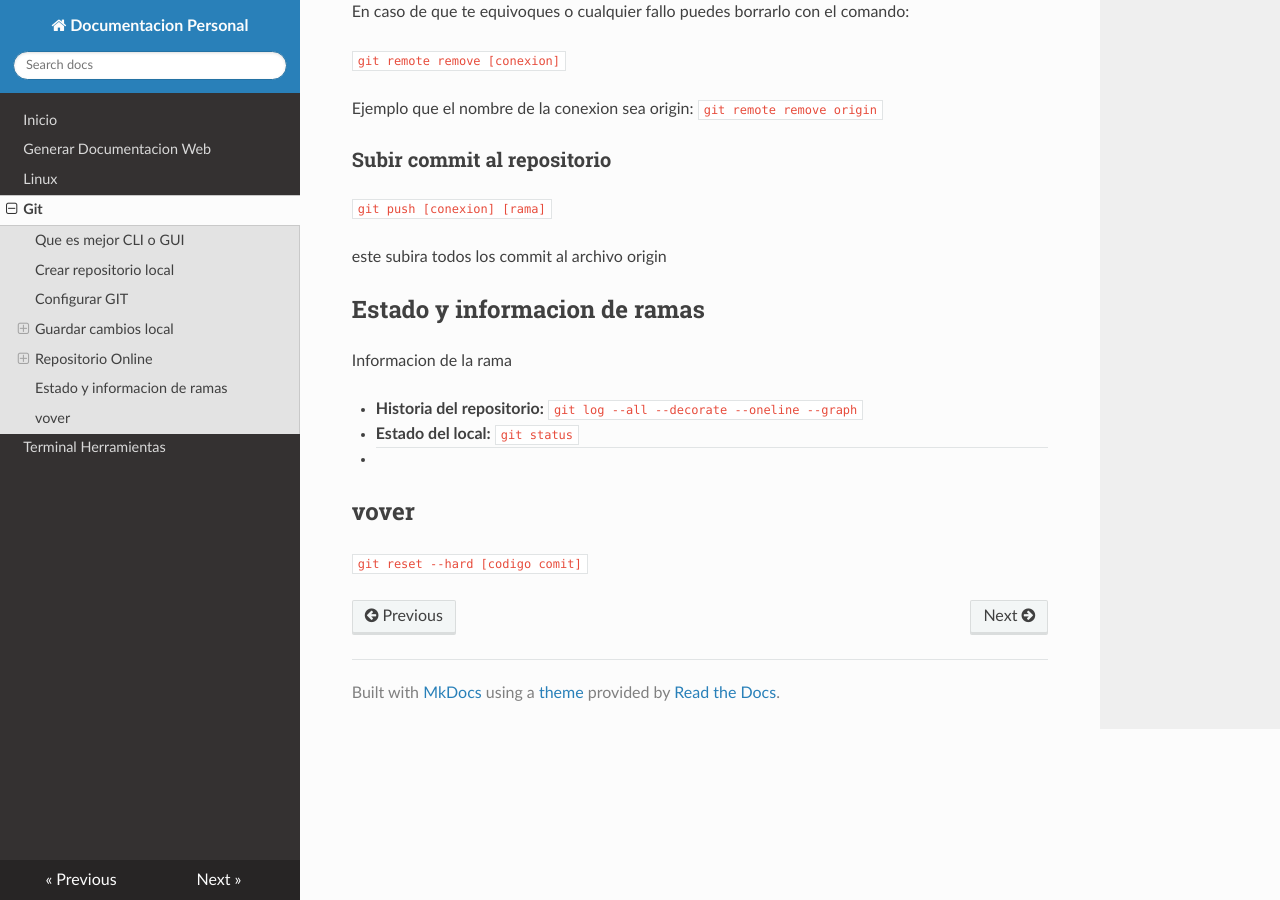
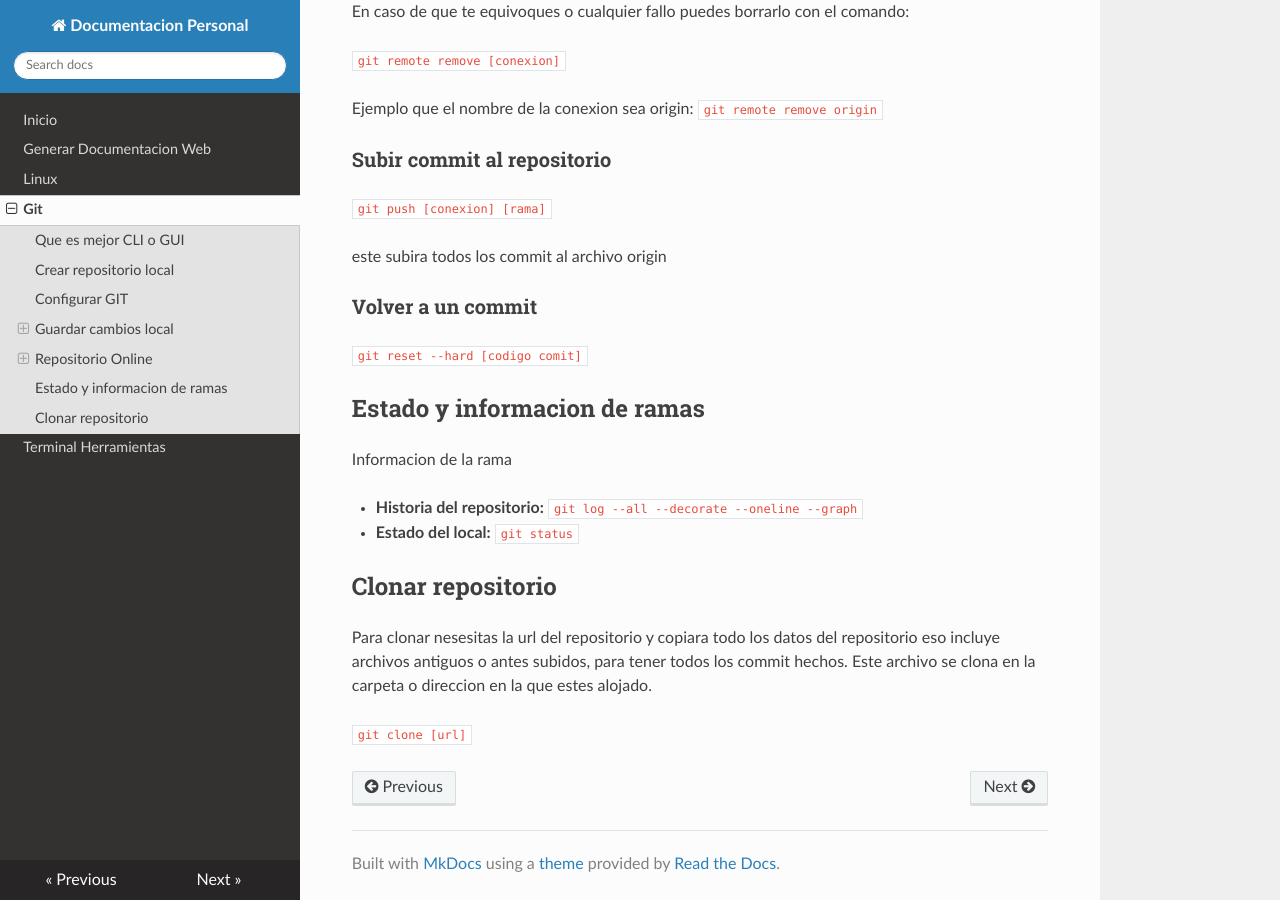
Before and after one commit to KiroKHS/DocInfo, an MkDocs documentation site: the page built from docs/git.md, in a window 1280 px wide and 900 px high, scrolled down 1869 px. Built offline with MkDocs 1.6.1, drawn with Linux system fonts in a browser that asks for light colours; nearby versions of some CDN libraries.

Commit message:
mas informacion

```diff
--- a/docs/git.md
+++ b/docs/git.md
@@ -78,13 +78,19 @@ Ejemplo que el nombre de la conexion sea origin: `git remote remove origin`
 `git push [conexion] [rama]`
 
 este subira todos los commit al archivo origin
+
+### Volver a un commit
+`git reset --hard [codigo comit]`
+
 ## Estado y informacion de ramas
 
 Informacion de la rama
 
 - **Historia del repositorio:** `git log --all --decorate --oneline --graph`
 - **Estado del local:** `git status`
-- ****
 
-## vover
-`git reset --hard [codigo comit]`
+## Clonar repositorio
+
+Para clonar nesesitas la url del repositorio y copiara todo los datos del repositorio eso incluye archivos antiguos o antes subidos, para tener todos los commit hechos. Este archivo se clona en la carpeta o direccion en la que estes alojado.
+
+`git clone [url]`
```
Also changed, not shown: docs/Heramientas.md (line endings or trailing spaces).
